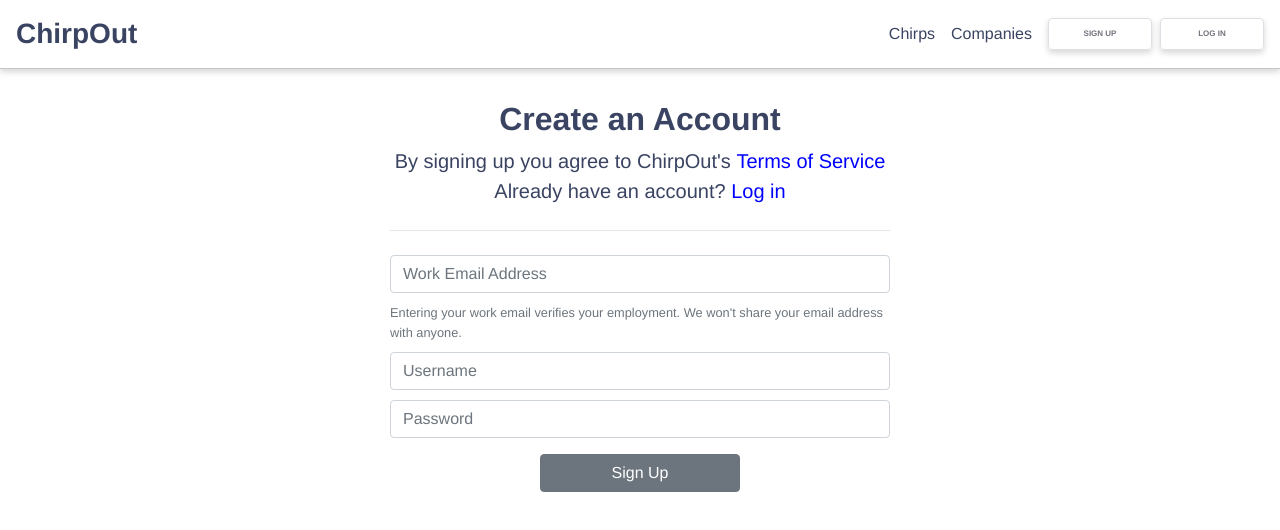
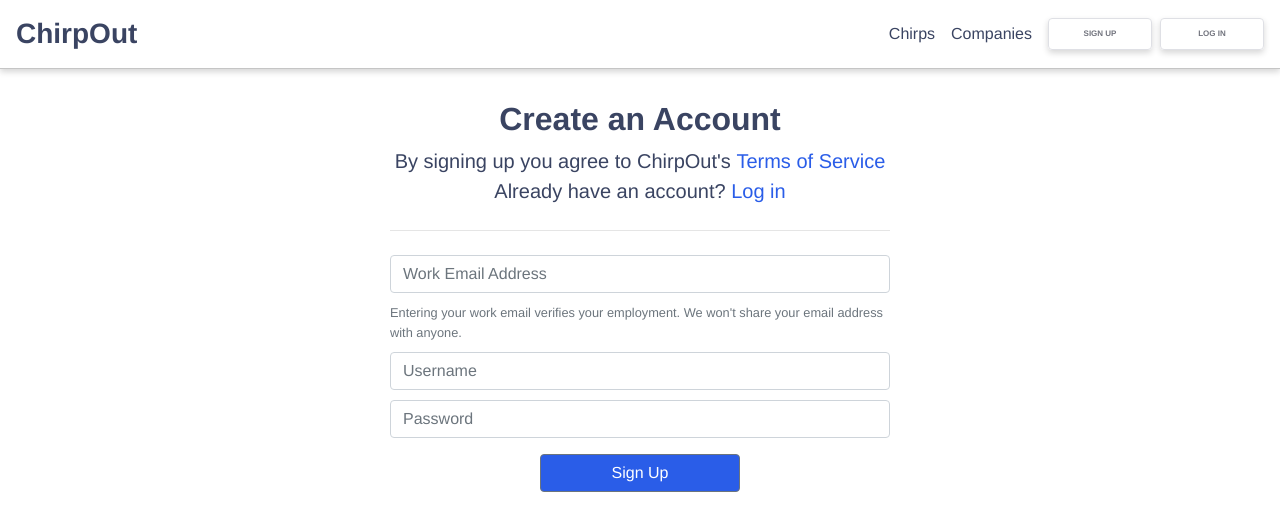
Before and after one commit to chirpout/app, a React (Create React App) app: page /signup in a window 1280 px wide. Shown: the top 530 px of the page. Built offline with nearby package versions, Linux system fonts and the light colour scheme.

Commit message:
cooolores

```diff
--- a/src/pages/css/signup.module.css
+++ b/src/pages/css/signup.module.css
@@ -23,10 +23,19 @@
 }
 
 .a {
-    color: blue;
+    color: #2A5DE8;
     font-weight: 400;
 }
 
 .button {
     width: 200px;
+    background-color: #2A5DE8;
 }
+
+.button:hover {
+    background-color: rgb(25, 59, 151);
+}
+
+.button:active {
+    background-color: rgb(25, 59, 151);
+}
--- a/src/pages/signup.js
+++ b/src/pages/signup.js
@@ -1,6 +1,7 @@
 import React, { Component } from "react";
 import { Button, Form, FormGroup, Label, Input, FormText } from 'reactstrap';
 import styles from "./css/signup.module.css";
+import AOS from "aos";
 
 class SignUp extends Component {
   constructor(props) {
@@ -8,9 +9,17 @@ class SignUp extends Component {
     this.myRef = React.createRef();
   }
 
+  componentDidMount(props) {
+    AOS.init({
+      duration: 1200,
+    });
+  }
   render() {
+
     return (
-        <div className={styles.form}>
+      <div className={styles.bg}>
+        <div className={styles.form_wrapper}>
+          <div className={styles.form} data-aos='fade-up'>
             <h3 className={styles.title}>Create an Account</h3>
             <p className={styles.text}>By signing up you agree to ChirpOut's <a className={styles.a} href='/'>Terms of Service</a></p>
             <p className={styles.text}>Already have an account? <a className={styles.a} href='/login'>Log in</a></p>
@@ -27,6 +36,8 @@ class SignUp extends Component {
               <div className='row justify-content-center'><Button className={styles.button}>Sign Up</Button></div>
             </Form>
           </div>
+        </div>
+      </div>
     );
   }
 
```
Lines whose indentation alone changed are shown as unchanged.
